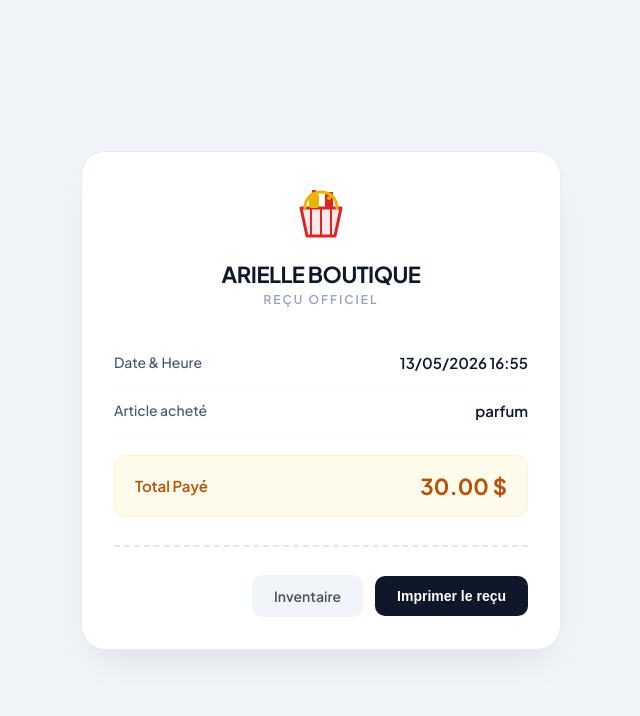
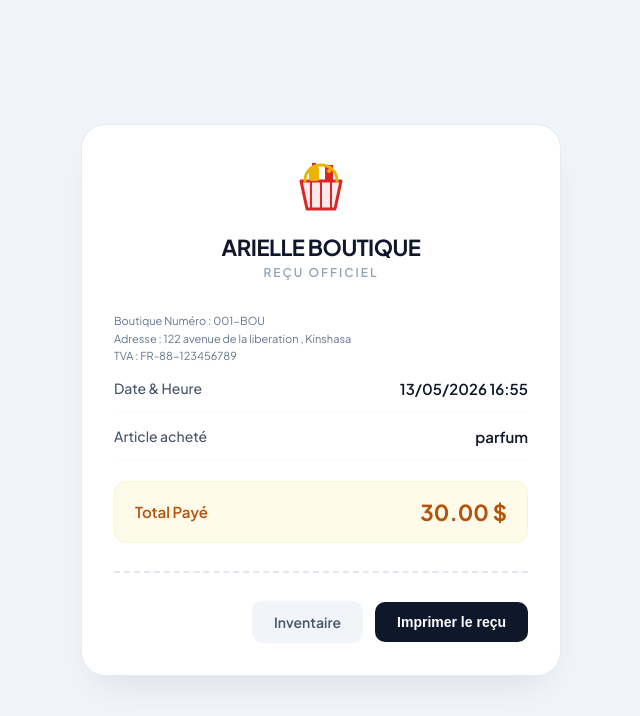
Before and after one commit to joellukusa1234/mon_inventaire, a Django app: page /recu/1/ in a window 1280 px wide. Shown: the top 716 px of the page, without its empty margins (319-959 px from the left). Run offline with Django 5.2, Linux system fonts and the light colour scheme; data comes from the database, SQL or seed files in the repository.

Commit message:
Update recu.html

```diff
--- a/gestion/templates/gestion/recu.html
+++ b/gestion/templates/gestion/recu.html
@@ -230,6 +230,12 @@
                 <div class="receipt-title">Reçu Officiel</div>
             </div>
 
+            <div style="font-size: 11px; color: #64748b; margin-top: 10px; line-height: 1.6;">
+    <p>Boutique Numéro : 001-BOU</p>
+    <p>Adresse : 122 avenue de la liberation , Kinshasa</p>
+    <p>TVA : FR-88-123456789</p>
+</div>
+
             <div class="info-row">
                 <span class="info-label">Date & Heure</span>
                 <span class="info-value">{{ vente.date_vente|date:"d/m/Y H:i" }}</span>
```
